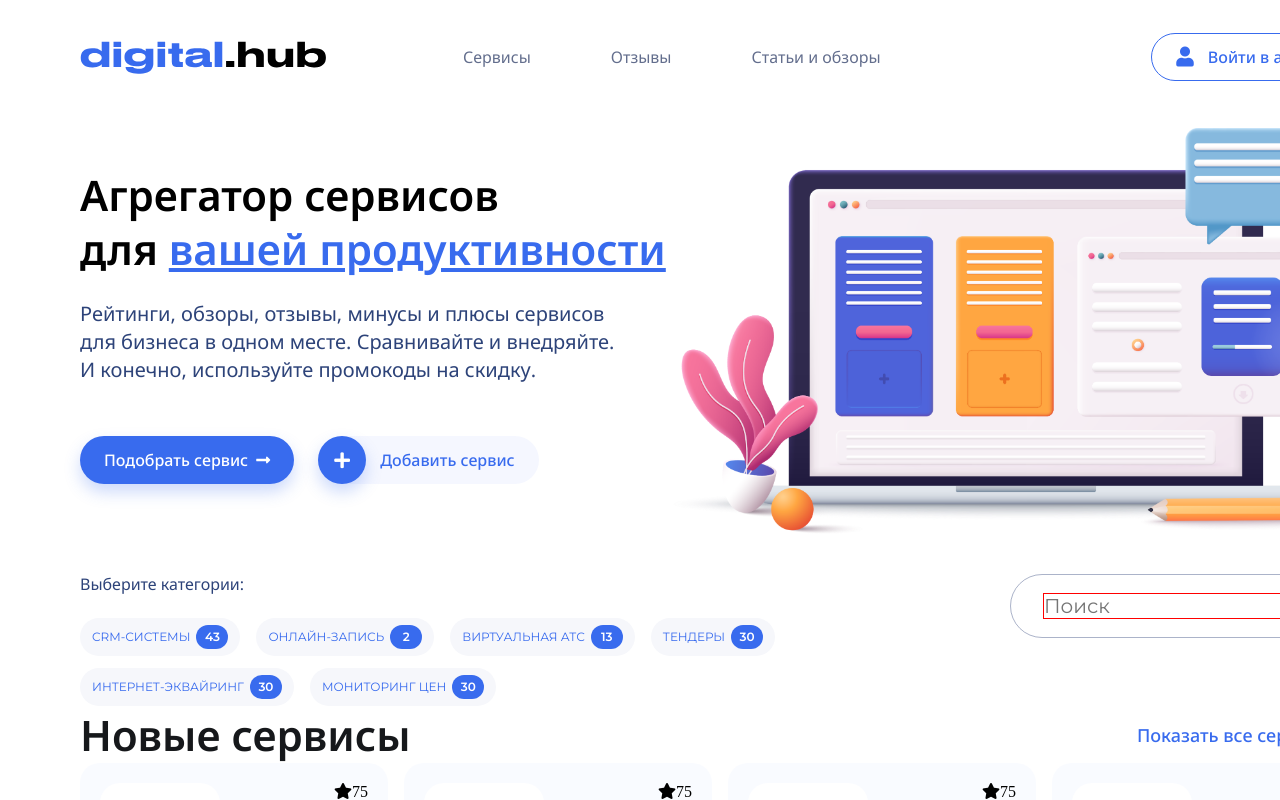
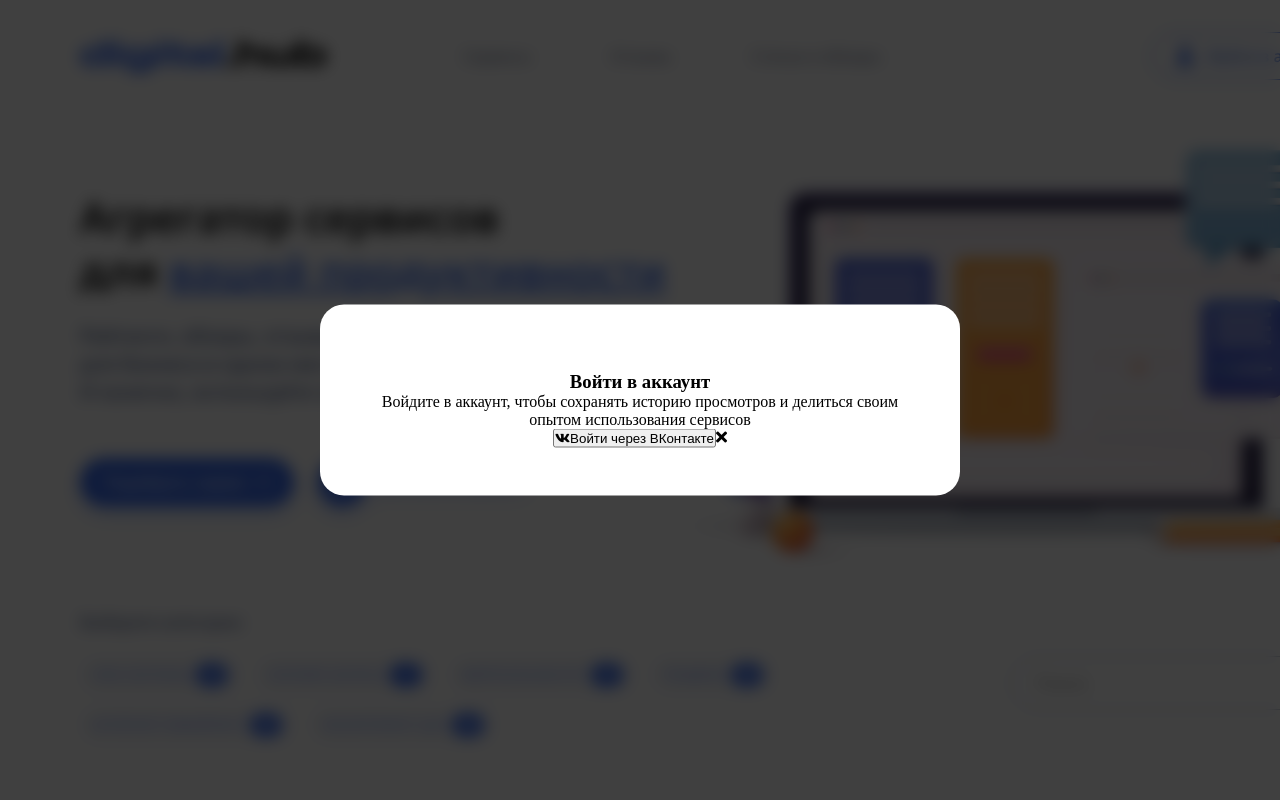
Before and after one commit to whysopaul/dhub, a React app: page / in a window 1280 px wide. Both pictures are taken after a click on the button "Войти в аккаунт". Shown: the top 800 px of the page. Built offline with nearby package versions, Linux system fonts and the light colour scheme.

Commit message:
login popup

```diff
--- /dev/null
+++ b/src/components/global/Login.tsx
@@ -0,0 +1,38 @@
+import * as React from 'react';
+import styles from '../../static/css/Login.module.css';
+import { useRef, useState } from 'react';
+import { useOnClickOutside } from '../utils/HandleClickOutside';
+
+interface ILoginProps {
+}
+
+const Login: React.FunctionComponent<ILoginProps> = (props) => {
+
+    const [showPopup, setShowPopup] = useState(false)
+    const ref = useRef(null)
+
+    useOnClickOutside(ref, () => setShowPopup(false))
+
+    return <>
+        <button onClick={() => setShowPopup(true)}>
+            <i className='fas fa-user' />
+            <span>Войти в аккаунт</span>
+        </button>
+
+        {showPopup && <>
+            <div className='backdrop'></div>
+            <div className={styles.popup} ref={ref}>
+                <img src="" alt="" />
+                <h3>Войти в аккаунт</h3>
+                <p>Войдите в аккаунт, чтобы сохранять историю просмотров и делиться своим опытом использования сервисов</p>
+                <button>
+                    <i className='fab fa-vk' />
+                    <span>Войти через ВКонтакте</span>
+                </button>
+                <span><i className='fas fa-times' /></span>
+            </div>
+        </>}
+    </>;
+};
+
+export default Login;
--- a/src/components/home/Home.tsx
+++ b/src/components/home/Home.tsx
@@ -20,6 +20,7 @@ import Stars from '../../static/images/stars.webp'
 import { mockartdata } from '../../actions/articles/articles';
 import { mockFeedbackData } from '../../actions/feedback/feedback';
 import { mockCatData } from '../../actions/categories/categories';
+import Login from '../global/Login';
 
 interface IHomeProps {
 }
@@ -40,10 +41,7 @@ const Home: React.FunctionComponent<IHomeProps> = (props) => {
                 <div className='home-header-navigation'>
                     <Navigation />
                 </div>
-                <button>
-                    <i className='fas fa-user' />
-                    <span>Войти в аккаунт</span>
-                </button>
+                <Login />
             </div>
 
             <div className='home-welcome-container'>
@@ -69,8 +67,9 @@ const Home: React.FunctionComponent<IHomeProps> = (props) => {
             </div>
 
             <div className='home-categories-container'>
+                <p>Выберите категории:</p>
+                <div>
                     <div className='home-categories-left-block'>
-                    <p>Выберите категории:</p>
                         <ul>
                             {mockCatData.map(i => {
                                 return <CategoryTag name={i.name} qty={i.qty} />
@@ -78,9 +77,12 @@ const Home: React.FunctionComponent<IHomeProps> = (props) => {
                         </ul>
                     </div>
                     <div className='home-categories-right-block'>
+                        <form>
                             <div className='home-categories-search-field'>
                                 <input type='text' placeholder='Поиск' />
                                 <i className='fas fa-search' />
+                            </div>
+                        </form>
                     </div>
                 </div>
             </div>
--- /dev/null
+++ b/src/components/utils/HandleClickOutside.ts
@@ -0,0 +1,32 @@
+import { RefObject, useEffect } from "react";
+
+export function useOnClickOutside<T extends HTMLElement = HTMLElement>(ref: RefObject<T>, handler: (event: Event) => void) {
+    useEffect(
+        () => {
+            const listener = (event: Event) => {
+                // Do nothing if clicking ref's element or descendent elements
+                // @ts-expect-error
+                if (!ref.current || ref.current.contains(event.target)) {
+                    return;
+                }
+
+                handler(event);
+            };
+
+            document.addEventListener('mousedown', listener);
+            document.addEventListener('touchstart', listener);
+
+            return () => {
+                document.removeEventListener('mousedown', listener);
+                document.removeEventListener('touchstart', listener);
+            };
+        },
+        // Add ref and handler to effect dependencies
+        // It's worth noting that because passed in handler is a new ...
+        // ... function on every render that will cause this effect ...
+        // ... callback/cleanup to run every render. It's not a big deal ...
+        // ... but to optimize you can wrap handler in useCallback before ...
+        // ... passing it into this hook.
+        [ref, handler]
+    );
+}
--- /dev/null
+++ b/src/static/css/Login.module.css
@@ -0,0 +1,11 @@
+.popup {
+    position: fixed;
+    top: 50%;
+    left: 50%;
+    transform: translate(-50%, -50%);
+    background-color: #FFFFFF;
+    border-radius: 24px;
+    padding: 48px;
+    text-align: center;
+    z-index: 100;
+}
--- a/src/static/css/global.css
+++ b/src/static/css/global.css
@@ -11,3 +11,14 @@ ul {
     margin: 0;
     padding: 0;
 }
+
+.backdrop {
+    width: 100%;
+    height: 100%;
+    position: fixed;
+    top: 0;
+    left: 0;
+    z-index: 99;
+    background-color: rgba(0, 0, 0, 0.75);
+    backdrop-filter: blur(8px);
+}
--- a/src/static/css/home.css
+++ b/src/static/css/home.css
@@ -3,7 +3,7 @@
     width: 1440px;
     box-sizing: border-box;
     margin: 0 auto;
-    padding-top: 33px;
+    padding-top: 32px;
 }
 
 .home-header {
@@ -64,7 +64,7 @@
 }
 
 .home-welcome-container {
-    margin: 87px 80px 0 80px;
+    margin: 110px 80px 16px;
     display: grid;
     grid-template-columns: repeat(2, 50%);
     height: 406px;
@@ -117,15 +117,9 @@
 
 .home-categories-container {
     margin: 0 80px;
-    display: flex;
-    justify-content: space-between;
 }
 
-.home-categories-left-block {
-    max-width: 60%;
-}
-
-.home-categories-left-block>p {
+.home-categories-container>p {
     font-family: 'Noto Sans';
     font-style: normal;
     font-weight: 400;
@@ -135,10 +129,19 @@
     margin-bottom: 24px;
 }
 
+.home-categories-container>div {
+    display: flex;
+    justify-content: space-between;
+    margin-bottom: 64px;
+}
+
+.home-categories-left-block {
+    max-width: 60%;
+}
+
 .home-categories-left-block>ul {
     list-style-type: none;
     display: flex;
-    margin-top: 12px;
     flex-wrap: wrap;
     row-gap: 12px;
     column-gap: 16px;
@@ -146,30 +149,30 @@
 
 .home-categories-search-field {
     width: 350px;
-    height: 64px;
+    height: 54px;
     border: 1px solid rgba(45, 67, 121, 0.4);
     border-radius: 32px;
-    padding: 0 32px;
+    padding: 0 24px;
     box-sizing: border-box;
     display: grid;
-    grid-template-columns: calc(100% - 24px) 24px;
+    grid-template-columns: calc(100% - 24px - 12px) 24px;
     align-items: center;
     justify-content: space-between;
 }
 
 .home-categories-search-field>input {
-    border: 1px solid red;
+    border: none;
     padding: 0;
     font-family: 'Montserrat', sans-serif;
     font-style: normal;
     font-weight: 400;
-    font-size: 20px;
-    line-height: 24px;
+    font-size: 16px;
+    line-height: 16px;
     color: #B3BBC2;
 }
 
 .home-categories-search-field>i {
-    font-size: 24px;
+    font-size: 20px;
     color: #386BEE;
 }
 
```
Also changed, not shown: src/actions/auth/types.ts (+9 -0 lines). Lines whose indentation alone changed are shown as unchanged.
